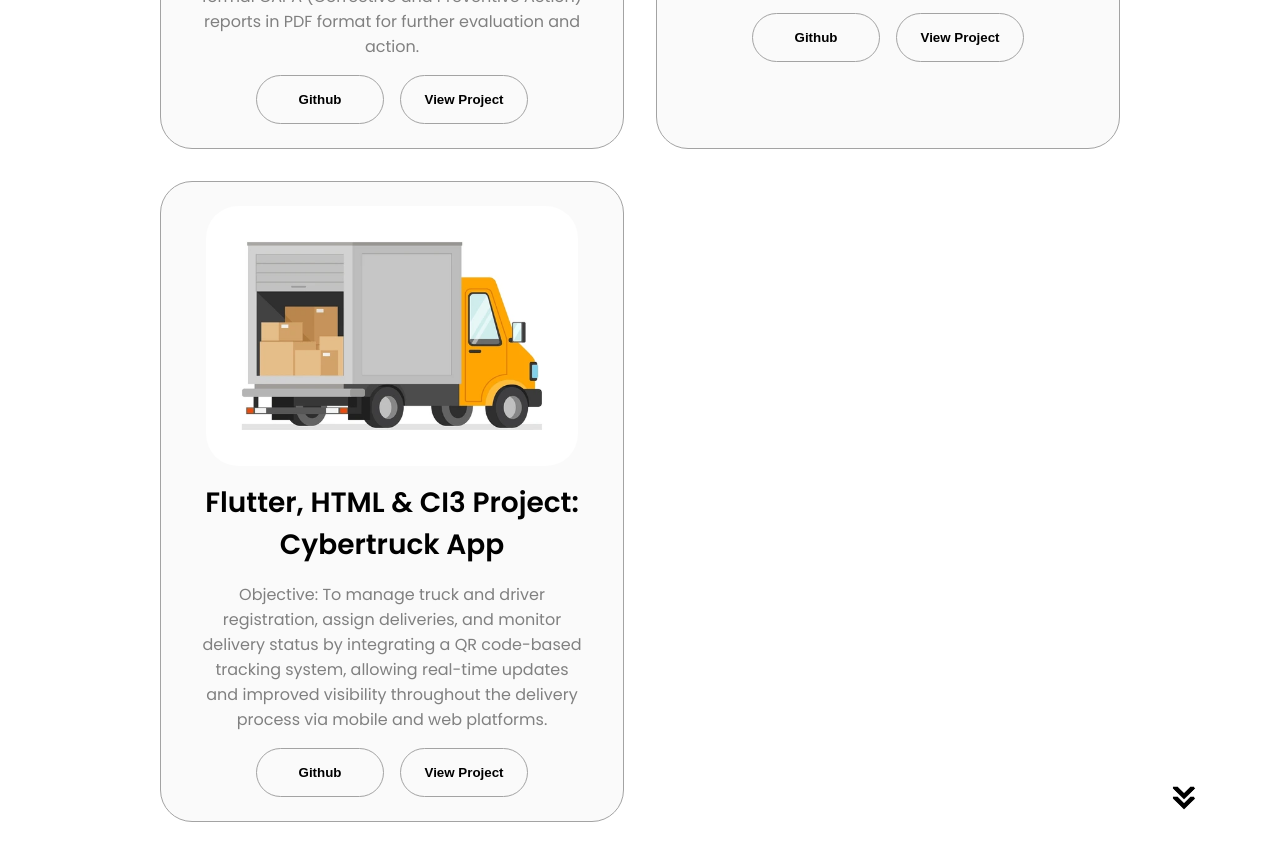
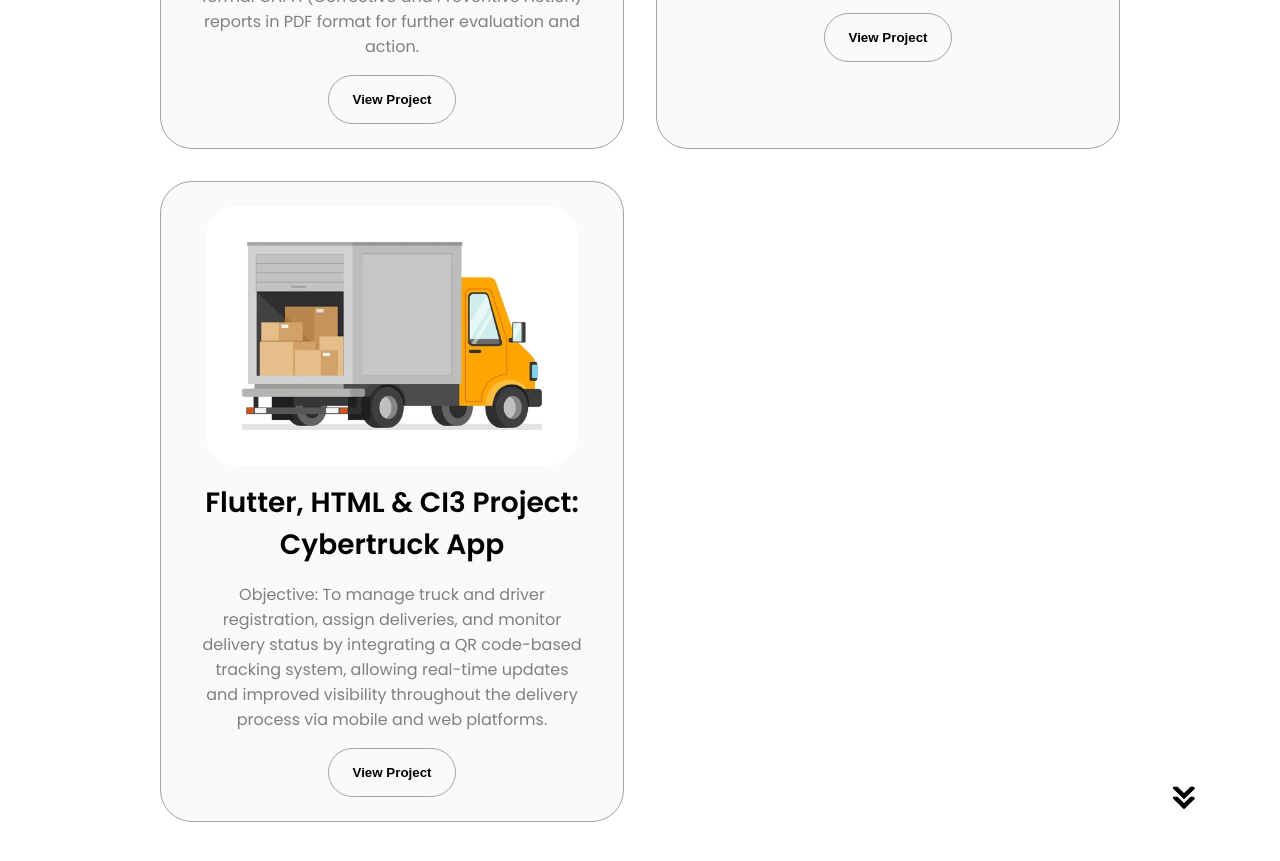
Before and after one commit to Syon97/html-css-js-portfolio, a plain HTML site: page index.html in a window 1280 px wide. Shown: the part 3913-4774 px from the top of the page. Drawn offline with Linux system fonts and the light colour scheme.

Commit message:
Added project for all
Wednesday 23/4/2025

```diff
--- a/index.html
+++ b/index.html
@@ -341,9 +341,9 @@
                         <button class="btn btn-color-2 project-btn" onclick="location.href='https://github.com/Syon97/laravel-projects-ecommerce-pharmacy'">
                             Github
                         </button>
-                        <button class="btn btn-color-2 project-btn" onclick="location.href='https://github.com/Syon97/laravel-projects-ecommerce-pharmacy'">
+                        <!-- <button class="btn btn-color-2 project-btn" onclick="location.href='https://github.com/Syon97/laravel-projects-ecommerce-pharmacy'">
                             Live Demo
-                        </button>
+                        </button> -->
                     </div>
                 </div>
                 <div class="details-container color-container">
@@ -387,10 +387,10 @@
                         PDF format for further evaluation and action.
                     </p>
                     <div class="btn-container">
-                        <button class="btn btn-color-2 project-btn" onclick="location.href='https://github.com/Syon97/laravel-projects-ecommerce-pharmacy'">
+                        <!-- <button class="btn btn-color-2 project-btn" onclick="location.href='https://github.com/Syon97/laravel-projects-ecommerce-pharmacy'">
                             Github
-                        </button>
-                        <button class="btn btn-color-2 project-btn" onclick="window.open('./assets/Ahmad-Syaikhan-CV.pdf')">
+                        </button> -->
+                        <button class="btn btn-color-2 project-btn" onclick="window.open('./assets/QA-containment-app.pdf')">
                             View Project
                         </button>
                     </div>
@@ -410,10 +410,10 @@
                         web dashboard for supervisory review and attendance compliance tracking.
                     </p>
                     <div class="btn-container">
-                        <button class="btn btn-color-2 project-btn" onclick="location.href='https://github.com/Syon97/laravel-projects-ecommerce-pharmacy'">
+                        <!-- <button class="btn btn-color-2 project-btn" onclick="location.href='https://github.com/Syon97/laravel-projects-ecommerce-pharmacy'">
                             Github
-                        </button>
-                        <button class="btn btn-color-2 project-btn" onclick="window.open('./assets/Ahmad-Syaikhan-CV.pdf')">
+                        </button> -->
+                        <button class="btn btn-color-2 project-btn" onclick="window.open('./assets/monitor-worker-app.pdf')">
                             View Project
                         </button>
                     </div>
@@ -434,10 +434,10 @@
                         platforms.
                     </p>
                     <div class="btn-container">
-                        <button class="btn btn-color-2 project-btn" onclick="location.href='https://github.com/Syon97/laravel-projects-ecommerce-pharmacy'">
+                        <!-- <button class="btn btn-color-2 project-btn" onclick="location.href='https://github.com/Syon97/laravel-projects-ecommerce-pharmacy'">
                             Github
-                        </button>
-                        <button class="btn btn-color-2 project-btn" onclick="window.open('./assets/Ahmad-Syaikhan-CV.pdf')">
+                        </button> -->
+                        <button class="btn btn-color-2 project-btn" onclick="window.open('./assets/cybertruck-app.pdf')">
                             View Project
                         </button>
                     </div>
```
Also changed, not shown: 3 other files.
